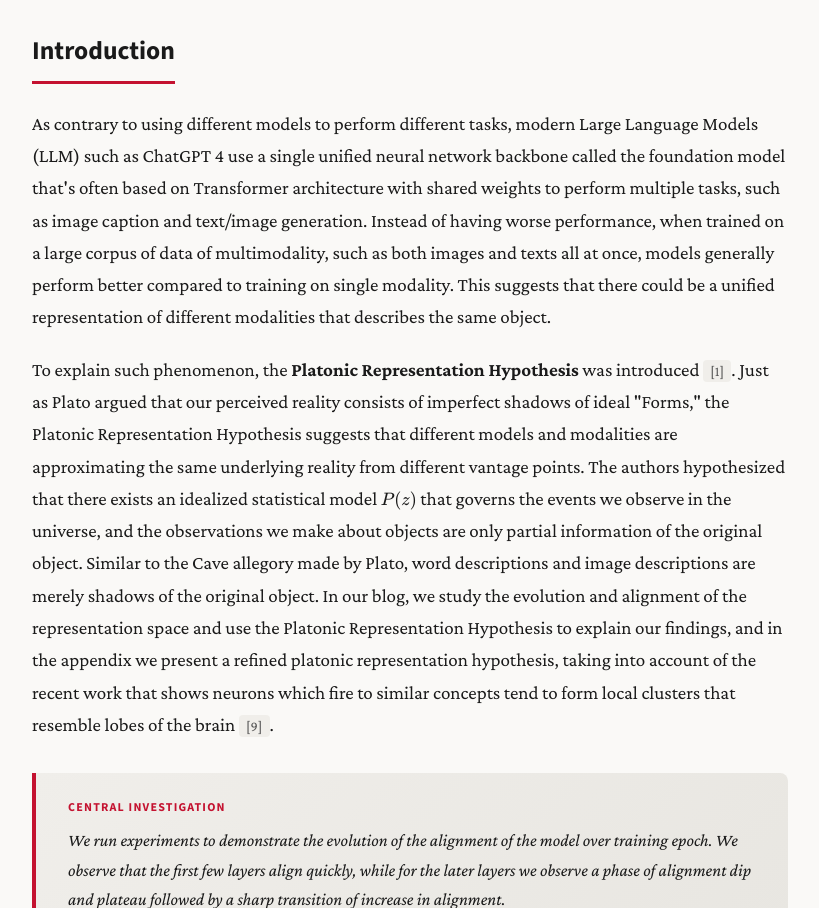
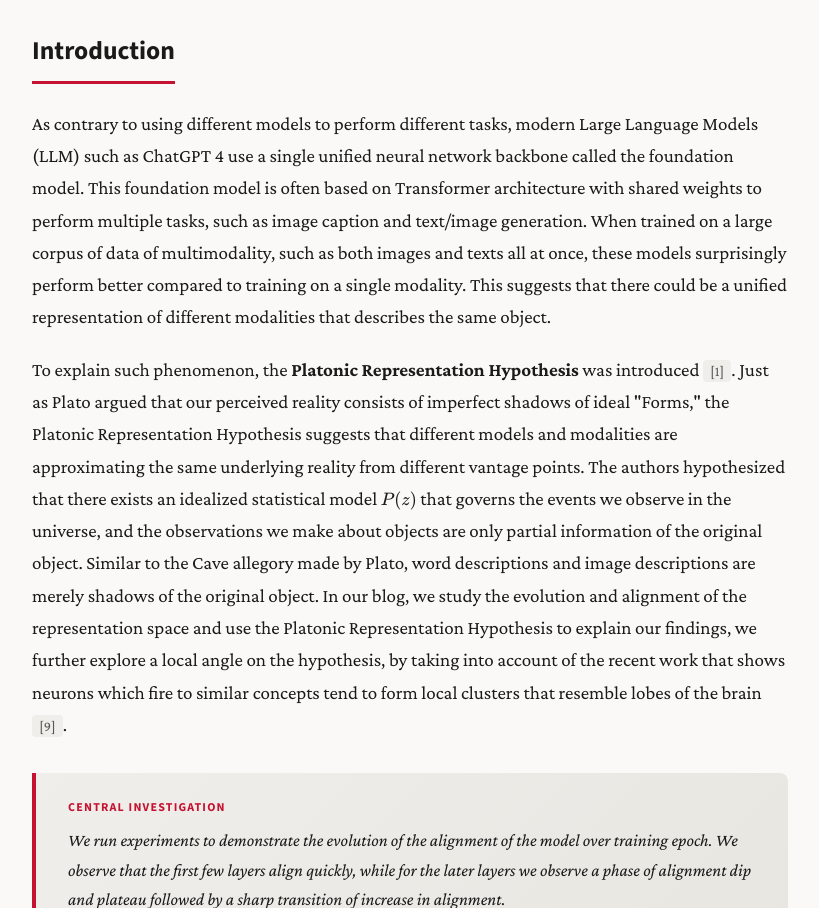
Before and after one commit to tesoeto/Platonic_Representation_Project, a plain HTML site: page main.html in a window 1280 px wide. Shown: the part 1052-1960 px from the top of the page, without its empty margins (230-1049 px from the left). Drawn offline with nearby package versions, Linux system fonts and the light colour scheme.

Commit message:
changing words

```diff
--- a/main.html
+++ b/main.html
@@ -83,12 +83,11 @@
         <p>
           As contrary to using different models to perform different tasks,
           modern Large Language Models (LLM) such as ChatGPT 4 use a single
-          unified neural network backbone called the foundation model that's
-          often based on Transformer architecture with shared weights to perform
+          unified neural network backbone called the foundation model.
+          This foundation model is often based on Transformer architecture with shared weights to perform
           multiple tasks, such as image caption and text/image generation.
-          Instead of having worse performance, when trained on a large corpus of
-          data of multimodality, such as both images and texts all at once,
-          models generally perform better compared to training on single
+          When trained on a large corpus of data of multimodality, such as both images and texts all at once,
+          these models surprisingly perform better compared to training on a single
           modality. This suggests that there could be a unified representation
           of different modalities that describes the same object.
         </p>
@@ -107,9 +106,8 @@
           to the Cave allegory made by Plato, word descriptions and image
           descriptions are merely shadows of the original object. In our blog,
           we study the evolution and alignment of the representation space and
-          use the Platonic Representation Hypothesis to explain our findings,
-          and in the appendix we present a refined platonic representation
-          hypothesis, taking into account of the recent work that shows neurons
+          use the Platonic Representation Hypothesis to explain our findings, we further
+          explore a local angle on the hypothesis, by taking into account of the recent work that shows neurons
           which fire to similar concepts tend to form local clusters that
           resemble lobes of the brain
           <span class="citation">[9]</span>.
```
